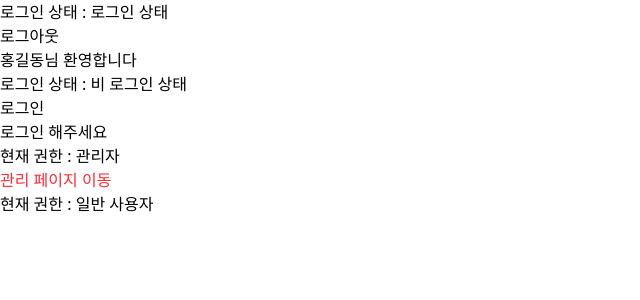
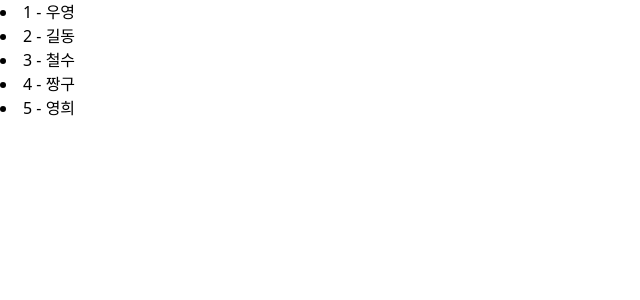
Before and after one commit to fhdl1221/learning, a React (Vite) app in the folder react/my-react-app/: page / in a window 1280 px wide. Shown: the top 300 px of the page, without its empty margins (0-640 px from the left). Built offline with nearby package versions, Linux system fonts and the light colour scheme.

Commit message:
list-rendering

```diff
--- a/react/my-react-app/src/App.jsx
+++ b/react/my-react-app/src/App.jsx
@@ -1,5 +1,5 @@
 import React from "react";
-import Container from "./components/Condition/Container";
+import Container from "./components/List/Container";
 
 export default function App() {
   return (
--- /dev/null
+++ b/react/my-react-app/src/components/List/Container.jsx
@@ -0,0 +1,28 @@
+import React from "react";
+import User from "./User";
+
+export default function Container() {
+  const array = [1, 2, 3, 4, 5];
+
+  // 객체 원소를 저장한 배열
+  const userArray = [
+    { id: 1, name: "우영" },
+    { id: 2, name: "길동" },
+    { id: 3, name: "철수" },
+    { id: 4, name: "짱구" },
+    { id: 5, name: "영희" },
+  ];
+
+  return (
+    <div>
+      {/* {array.map((element) => {
+        return <li>{element}</li>;
+      })} */}
+
+      {userArray.map((userElement) => {
+        // User 컴포넌트의 속성 이름 user에 변수 userElement를 전달
+        return <User user={userElement}></User>;
+      })}
+    </div>
+  );
+}
--- /dev/null
+++ b/react/my-react-app/src/components/List/User.jsx
@@ -0,0 +1,11 @@
+import React from "react";
+
+export default function User({ user }) {
+  return (
+    <div>
+      <li>
+        {user["id"]} - {user["name"]}
+      </li>
+    </div>
+  );
+}
```
